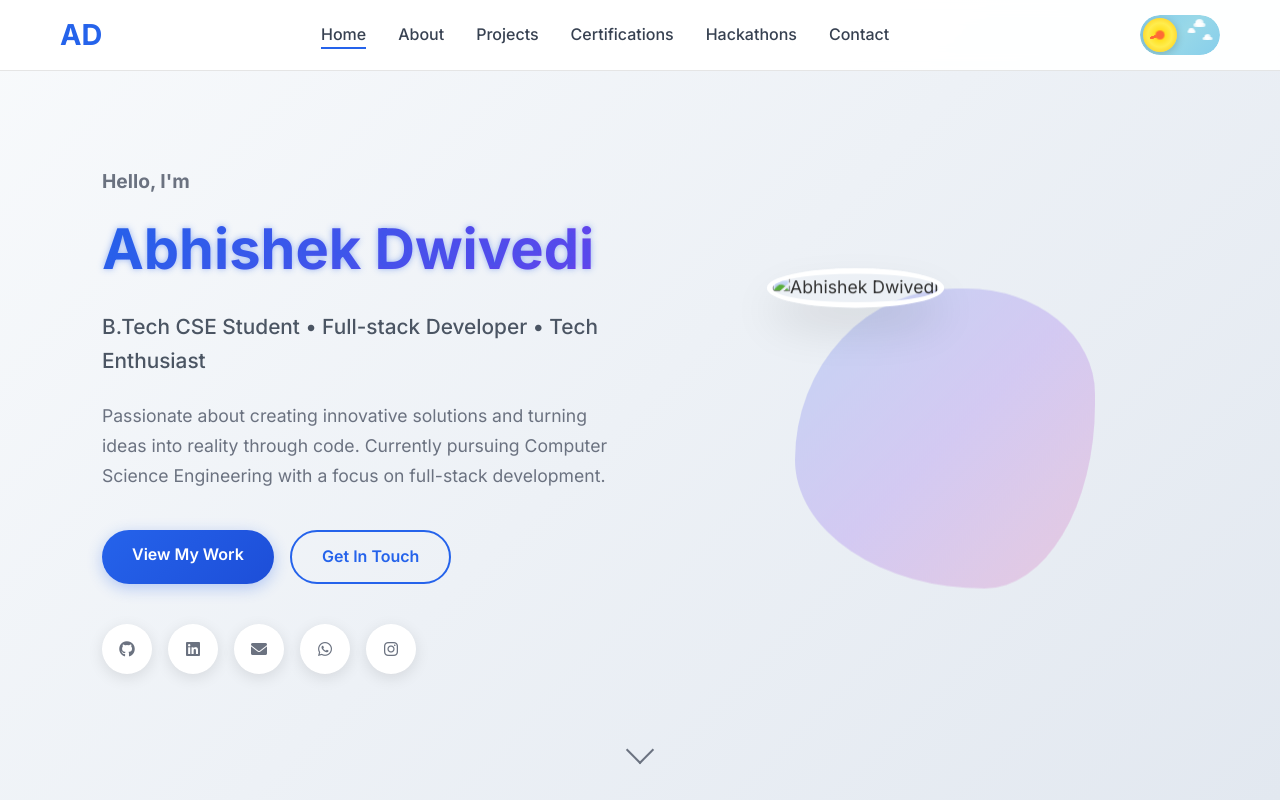
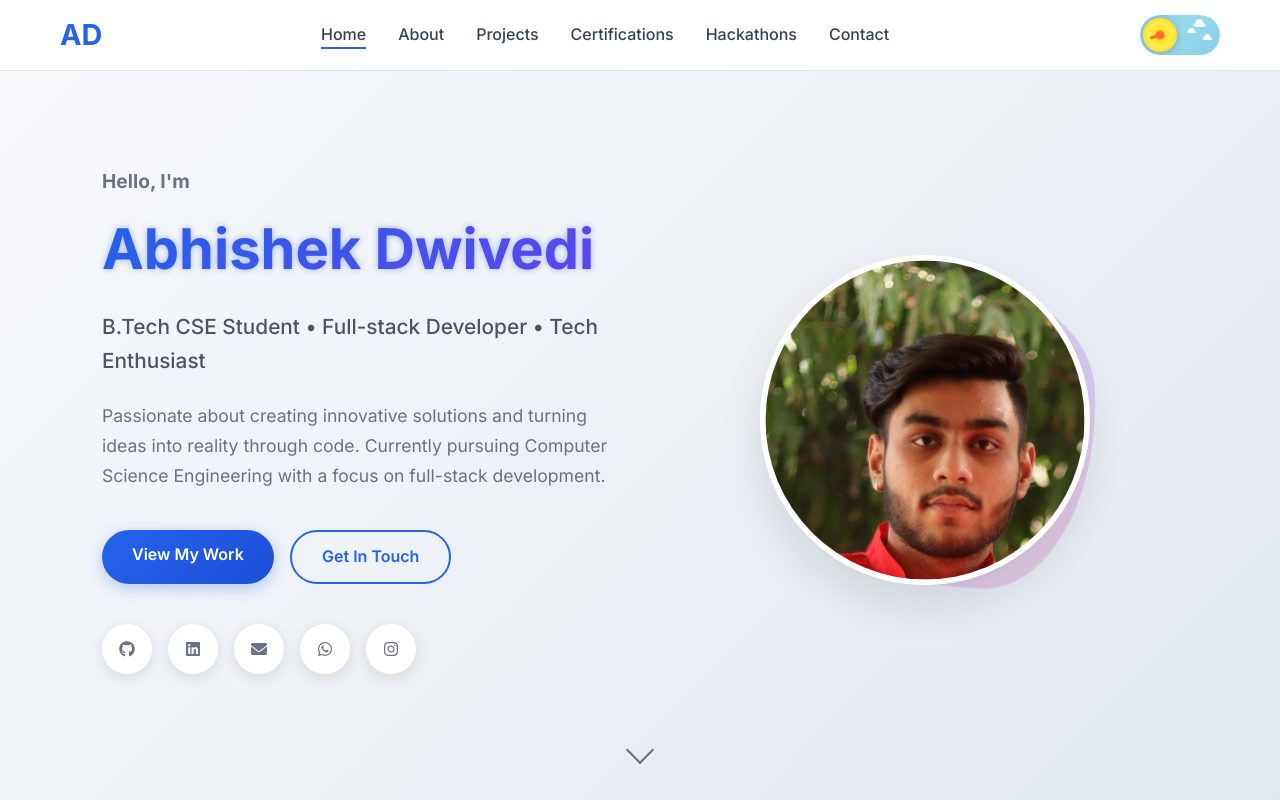
Before and after one commit to Abhishek0290/AbhishekPortfolio, a plain HTML site: page index.html in a window 1280 px wide. Shown: the top 800 px of the page. Drawn offline with Linux system fonts and the light colour scheme.

Commit message:
index.html

```diff
--- a/index.html
+++ b/index.html
@@ -13,7 +13,7 @@
     <div id="intro-screen" class="intro-screen">
         <div class="intro-content">
             <div class="intro-photo">
-                <img src="attached_assets/WhatsApp Image 2025-08-04 at 04.18.14_1754262255024.jpeg" alt="Abhishek Dwivedi" class="intro-profile-image">
+                <img src="attached_assets/profile.jpg" alt="Abhishek Dwivedi" class="intro-profile-image">
                 <div class="intro-rings">
                     <div class="ring ring-1"></div>
                     <div class="ring ring-2"></div>
@@ -145,7 +145,7 @@
                 </div>
                 <div class="home-image">
                     <div class="image-container">
-                        <img src="attached_assets/WhatsApp Image 2025-08-04 at 04.18.14_1754262255024.jpeg" alt="Abhishek Dwivedi" class="profile-image">
+                        <img src="attached_assets/profile.jpg" alt="Abhishek Dwivedi" class="profile-image">
                         <div class="image-backdrop"></div>
                     </div>
                 </div>
```
